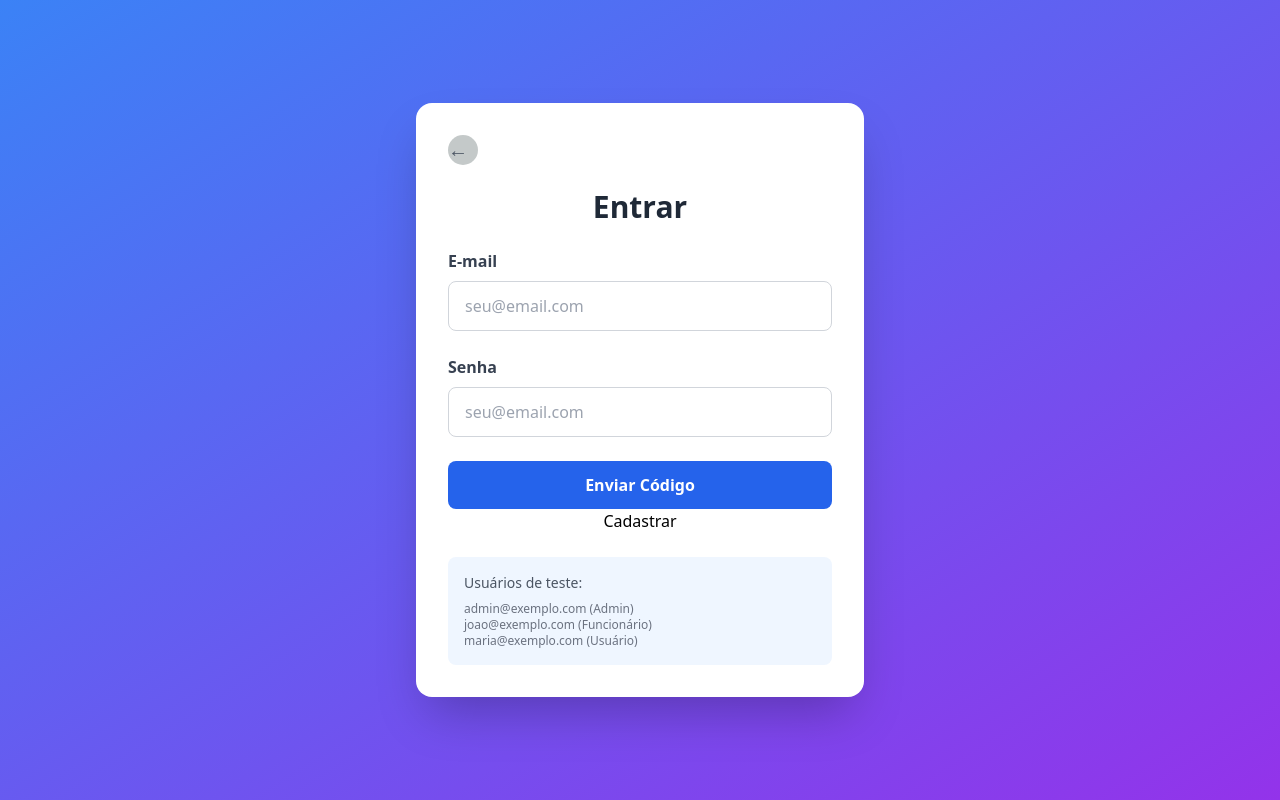
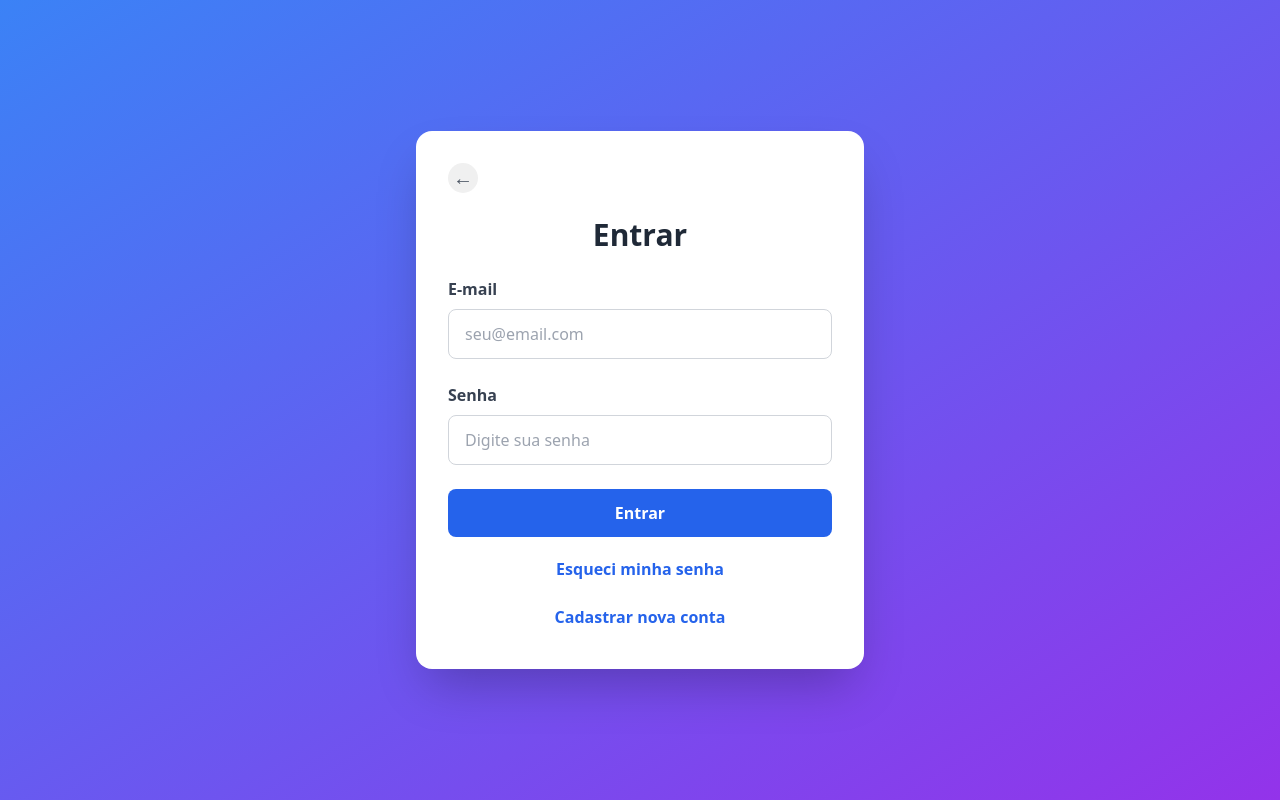
Before and after one commit to felipegustavo042009-code/YourFeed, a React (Create React App) app: page / in a window 1280 px wide. Both pictures are taken after a click on the button "Entrar". Built offline with nearby package versions, Linux system fonts and the light colour scheme; the HTML template or start-up script is replaced by a standard one.

Commit message:
Add files via upload

```diff
--- a/src/pages/Login.jsx
+++ b/src/pages/Login.jsx
@@ -1,54 +1,147 @@
-import { use, useState } from "react";
-import { mockUsuarios } from "../data/mockData";
+import { useState } from "react";
 
 export default function Login({ onLogin, onVoltar, showToast }) {
   const [etapa, setEtapa] = useState("login");
   const [email, setEmail] = useState("");
   const [nome, setNome] = useState("");
-  const [senha, setsenha] = useState("");
+  const [senha, setSenha] = useState("");
   const [codigo, setCodigo] = useState("");
+
+  const [textErroNome, setTextErroNome] = useState('');
+  const [textErroEmail, setTextErroEmail] = useState('');
+  const [textErroSenha, setTextErroSenha] = useState('');
+
   const [loading, setLoading] = useState(false);
-  const [codigoEnviado, setCodigoEnviado] = useState("");
-  const [loginOuCadastro, setLoadingOuCadastro] = useState(false);
 
-  const handleEnviarEmail = async (e) => {
+  const regexNome = /^[A-Za-zÀ-ÖØ-öø-ÿ\s]{2,60}$/;
+  const regexEmail = /^[A-Za-z0-9._%+-]+@(gmail\.com|outlook\.com)$/;
+  const regexSenha = /^(?=.*[a-z])(?=.*[A-Z])(?=.*\d).{6,50}$/;
+
+  const validarCadastro = () => {
+    if (!regexNome.test(nome)) {
+      setTextErroNome("✗ Nome inválido. Use apenas letras e espaços (2–60 caracteres)");
+      return false;
+    }
+    setTextErroNome("✓ Nome válido");
+
+    if (!email.trim()) {
+      setTextErroEmail("✗ Email é obrigatório");
+      return false;
+    }
+
+    if (!regexEmail.test(email) || email.length > 100) {
+      setTextErroEmail("✗ Email inválido ou muito longo (máx. 100 caracteres)");
+      return false;
+    }
+    setTextErroEmail("✓ Email válido");
+
+    if (!regexSenha.test(senha)) {
+      setTextErroSenha("✗ Senha inválida. Deve ter 6–50 caracteres, 1 maiúscula, 1 minúscula e 1 número");
+      return false;
+    }
+    setTextErroSenha("✓ Senha válida");
+    return true;
+  };
+
+  const handleEnviarToken = async (e) => {
     e.preventDefault();
     setLoading(true);
-    showToast("Enviando código...", "info");
 
-    setTimeout(() => {
-      const codigoGerado = Math.random()
-        .toString(36)
-        .substring(2, 8)
-        .toUpperCase();
-      setCodigoEnviado(codigoGerado);
-      setEtapa("codigo");
+    if (etapa === "cadastro") {
+      if (!validarCadastro()) {
+        showToast("Corrija os erros antes de continuar", "error");
+        setLoading(false);
+        return;
+      }
+    }
+
+    try {
+      const response = await fetch(`http://192.168.100.58:5000/enviar-token?email=${email}`, {
+        method: 'POST',
+        headers: {
+          'Content-Type': 'application/json',
+        }
+      });
+
+      const data = await response.json();
+
+      if (response.ok) {
+        showToast("Token enviado com sucesso!", "success");
+        setEtapa("codigo");
+      } else {
+        showToast(data.error || "Erro ao enviar token", "error");
+      }
+    } catch (error) {
+      showToast("Erro ao conectar com o servidor", "error");
+      console.error("Erro:", error);
+    } finally {
       setLoading(false);
-      showToast(`Código enviado: ${codigoGerado}`, "success");
-    }, 1500);
+    }
   };
 
-  async function criarUsuario() {}
+  const handleLogin = async (e) => {
+    e.preventDefault();
+    setLoading(true);
+
+    if (!email || !senha) {
+      showToast("Preencha email e senha", "error");
+      setLoading(false);
+      return;
+    }
+
+    try {
+      const response = await fetch(`http://192.168.100.58:5000/LoginUsuario?Email=${email}&Senha=${senha}`, {
+        method: 'POST',
+        headers: {
+          'Content-Type': 'application/json',
+        }
+      });
+
+      const data = await response.json();
+
+      if (response.ok) {
+        showToast("Login realizado com sucesso!", "success");
+        onLogin(data);
+      } else {
+        showToast(data || "Credenciais inválidas", "error");
+      }
+    } catch (error) {
+      showToast("Erro ao conectar com o servidor", "error");
+      console.error("Erro:", error);
+    } finally {
+      setLoading(false);
+    }
+  };
 
   const handleValidarCodigo = async (e) => {
     e.preventDefault();
     setLoading(true);
-    showToast("Validando código...", "info");
 
-    setTimeout(() => {
-      if (codigo === codigoEnviado) {
-        const usuario = mockUsuarios.find((u) => u.email === email);
-        if (usuario) {
-          showToast("Login realizado com sucesso!", "success");
-          onLogin(usuario);
-        } else {
-          showToast("Usuário não encontrado", "error");
+    try {
+      const response = await fetch(`http://192.168.100.58:5000/RegisterUsuarios-validarToken?email=${email}&senha=${senha}&nome=${nome}&token=${codigo}`, {
+        method: 'POST',
+        headers: {
+          'Content-Type': 'application/json',
         }
+      });
+
+      const data = await response.json();
+
+      if (response.ok) {
+        showToast("Conta criada com sucesso! Faça login", "success");
+        setEtapa("login");
+        setNome("");
+        setSenha("");
+        setCodigo("");
       } else {
-        showToast("Código inválido", "error");
+        showToast(data.error || "Erro ao criar conta", "error");
       }
+    } catch (error) {
+      showToast("Erro ao conectar com o servidor", "error");
+      console.error("Erro:", error);
+    } finally {
       setLoading(false);
-    }, 1500);
+    }
   };
 
   return (
@@ -56,14 +149,13 @@ export default function Login({ onLogin, onVoltar, showToast }) {
       <div className="max-w-md w-full bg-white rounded-2xl shadow-2xl p-8">
         <button
           onClick={onVoltar}
-          className="text-gray-600 hover:text-gray-800 mb-6 flex items-center"
+          className="text-gray-600 hover:text-gray-800 mb-6 flex items-center justify-center"
           style={{
-            background: "#2334",
-            borderRadius: 60,
-            fontSize: 20,
-            width: 30,
-            height: 30,
-            textAlign: "center",
+            background: "#f0f0f0",
+            borderRadius: "50%",
+            fontSize: "20px",
+            width: "30px",
+            height: "30px",
           }}
         >
           ←
@@ -73,12 +165,12 @@ export default function Login({ onLogin, onVoltar, showToast }) {
           {etapa === "login"
             ? "Entrar"
             : etapa === "cadastro"
-            ? "Cadastro"
-            : "Validar Código"}
+              ? "Cadastro"
+              : "Validar Código"}
         </h2>
 
         {etapa === "login" ? (
-          <form onSubmit={handleEnviarEmail}>
+          <form onSubmit={handleLogin}>
             <div className="mb-6">
               <label className="block text-gray-700 font-semibold mb-2">
                 E-mail
@@ -99,10 +191,10 @@ export default function Login({ onLogin, onVoltar, showToast }) {
               </label>
               <input
                 type="password"
-                value={email}
-                onChange={(e) => setsenha(e.target.value)}
+                value={senha}
+                onChange={(e) => setSenha(e.target.value)}
                 className="w-full px-4 py-3 border border-gray-300 rounded-lg focus:outline-none focus:ring-2 focus:ring-blue-500"
-                placeholder="seu@email.com"
+                placeholder="Digite sua senha"
                 required
                 disabled={loading}
               />
@@ -111,46 +203,59 @@ export default function Login({ onLogin, onVoltar, showToast }) {
             <button
               type="submit"
               disabled={loading}
-              className="w-full bg-blue-600 hover:bg-blue-700 text-white font-semibold py-3 rounded-lg transition duration-300 disabled:opacity-50"
+              className="w-full bg-blue-600 hover:bg-blue-700 text-white font-semibold py-3 rounded-lg transition duration-300 disabled:opacity-50 mb-3"
             >
-              {loading ? "Enviando..." : "Enviar Código"}
+              {loading ? "Entrando..." : "Entrar"}
             </button>
+
+            <button
+              type="button"
+              onClick={handleEnviarToken}
+              disabled={loading}
+              className="w-full text-blue-600 hover:text-blue-800 font-semibold py-2"
+            >
+              Esqueci minha senha
+            </button>
+
             <button
               type="button"
               disabled={loading}
-              onClick={() => setEtapa("cadastro")}
-              style={{ textAlign: "center", width: "100%" }}
+              onClick={() => {
+                setEtapa("cadastro");
+                setSenha("");
+                setTextErroNome("");
+                setTextErroEmail("");
+                setTextErroSenha("");
+              }}
+              className="w-full text-blue-600 hover:text-blue-800 font-semibold py-2 mt-2"
             >
-              Cadastrar
+              Cadastrar nova conta
             </button>
-
-            <div className="mt-6 p-4 bg-blue-50 rounded-lg">
-              <p className="text-sm text-gray-600 mb-2">Usuários de teste:</p>
-              <p className="text-xs text-gray-500">admin@exemplo.com (Admin)</p>
-              <p className="text-xs text-gray-500">
-                joao@exemplo.com (Funcionário)
-              </p>
-              <p className="text-xs text-gray-500">
-                maria@exemplo.com (Usuário)
-              </p>
-            </div>
           </form>
         ) : etapa === "cadastro" ? (
-          <form onSubmit={handleEnviarEmail}>
-            <div className="mb-6">
-              <label className="block text-gray-700 font-semibold mb-2">Nome</label>
+          <form onSubmit={handleEnviarToken}>
+            <div className="mb-4">
+              <label className="block text-gray-700 font-semibold mb-2">
+                Nome
+              </label>
               <input
-                type="nome"
+                type="text"
                 value={nome}
                 onChange={(e) => setNome(e.target.value)}
                 className="w-full px-4 py-3 border border-gray-300 rounded-lg focus:outline-none focus:ring-2 focus:ring-blue-500"
-                placeholder="Seu nome"
+                placeholder="Seu nome completo"
                 required
                 disabled={loading}
               />
+              <span className={`text-sm mt-1 ${textErroNome.includes("✓") ? "text-green-600" : "text-red-600"}`}>
+                {textErroNome}
+              </span>
             </div>
-            <div className="mb-6">
-              <label className="block text-gray-700 font-semibold mb-2">Email</label>
+
+            <div className="mb-4">
+              <label className="block text-gray-700 font-semibold mb-2">
+                Email
+              </label>
               <input
                 type="email"
                 value={email}
@@ -160,24 +265,33 @@ export default function Login({ onLogin, onVoltar, showToast }) {
                 required
                 disabled={loading}
               />
+              <span className={`text-sm mt-1 ${textErroEmail.includes("✓") ? "text-green-600" : "text-red-600"}`}>
+                {textErroEmail}
+              </span>
             </div>
+
             <div className="mb-6">
-              <label className="block text-gray-700 font-semibold mb-2">Senha</label>
+              <label className="block text-gray-700 font-semibold mb-2">
+                Senha
+              </label>
               <input
                 type="password"
                 value={senha}
-                onChange={(e) => setsenha(e.target.value)}
+                onChange={(e) => setSenha(e.target.value)}
                 className="w-full px-4 py-3 border border-gray-300 rounded-lg focus:outline-none focus:ring-2 focus:ring-blue-500"
-                placeholder="Ssenha1234"
+                placeholder="Senha1234"
                 required
                 disabled={loading}
               />
+              <span className={`text-sm mt-1 ${textErroSenha.includes("✓") ? "text-green-600" : "text-red-600"}`}>
+                {textErroSenha}
+              </span>
             </div>
 
             <button
               type="submit"
               disabled={loading}
-              className="w-full bg-blue-600 hover:bg-blue-700 text-white font-semibold py-3 rounded-lg transition duration-300 disabled:opacity-50"
+              className="w-full bg-blue-600 hover:bg-blue-700 text-white font-semibold py-3 rounded-lg transition duration-300 disabled:opacity-50 mb-3"
             >
               {loading ? "Enviando..." : "Enviar Código"}
             </button>
@@ -186,23 +300,17 @@ export default function Login({ onLogin, onVoltar, showToast }) {
               type="button"
               onClick={() => {
                 setEtapa("login");
-                console.log(etapa);
+                setNome("");
+                setEmail("");
+                setSenha("");
+                setTextErroNome("");
+                setTextErroEmail("");
+                setTextErroSenha("");
               }}
-              style={{ textAlign: "center", width: "100%" }}
+              className="w-full text-blue-600 hover:text-blue-800 font-semibold py-2"
             >
-              Login
+              Já tenho conta (Login)
             </button>
-
-            <div className="mt-6 p-4 bg-blue-50 rounded-lg">
-              <p className="text-sm text-gray-600 mb-2">Usuários de teste:</p>
-              <p className="text-xs text-gray-500">admin@exemplo.com (Admin)</p>
-              <p className="text-xs text-gray-500">
-                joao@exemplo.com (Funcionário)
-              </p>
-              <p className="text-xs text-gray-500">
-                maria@exemplo.com (Usuário)
-              </p>
-            </div>
           </form>
         ) : (
           <form onSubmit={handleValidarCodigo}>
@@ -220,6 +328,9 @@ export default function Login({ onLogin, onVoltar, showToast }) {
                 required
                 disabled={loading}
               />
+              <p className="text-sm text-gray-500 mt-2 text-center">
+                Insira o código enviado para seu email
+              </p>
             </div>
 
             <button
@@ -227,15 +338,18 @@ export default function Login({ onLogin, onVoltar, showToast }) {
               disabled={loading}
               className="w-full bg-blue-600 hover:bg-blue-700 text-white font-semibold py-3 rounded-lg transition duration-300 disabled:opacity-50"
             >
-              {loading ? "Validando..." : "Confirmar"}
+              {loading ? "Validando..." : "Criar Conta"}
             </button>
 
             <button
               type="button"
-              onClick={() => setEtapa("login")}
+              onClick={() => {
+                setEtapa("cadastro");
+                setCodigo("");
+              }}
               className="w-full mt-3 text-gray-600 hover:text-gray-800 font-semibold py-2"
             >
-              Alterar e-mail
+              Voltar para cadastro
             </button>
           </form>
         )}
--- /dev/null
+++ b/src/variaveisGlobais.jsx
@@ -0,0 +1,14 @@
+import { createContext, useState } from "react";
+
+export const GlobalContext = createContext();
+
+export const GlobalProvider = ({ children }) => {
+    const [usuario, setUsuario] = useState(null);   // variável global
+    const [tema, setTema] = useState("light");      // outra variável global
+
+    return (
+        <GlobalContext.Provider value={{ usuario, setUsuario, tema, setTema }}>
+            {children}
+        </GlobalContext.Provider>
+    );
+};
```
Also changed, not shown: package.json (+10 -0 lines), server.js (+32 -16 lines), src/App.js (+3 -4 lines), src/data/linkServer.txt (added), 1 other file (tests, documents, lock files or other folders).
